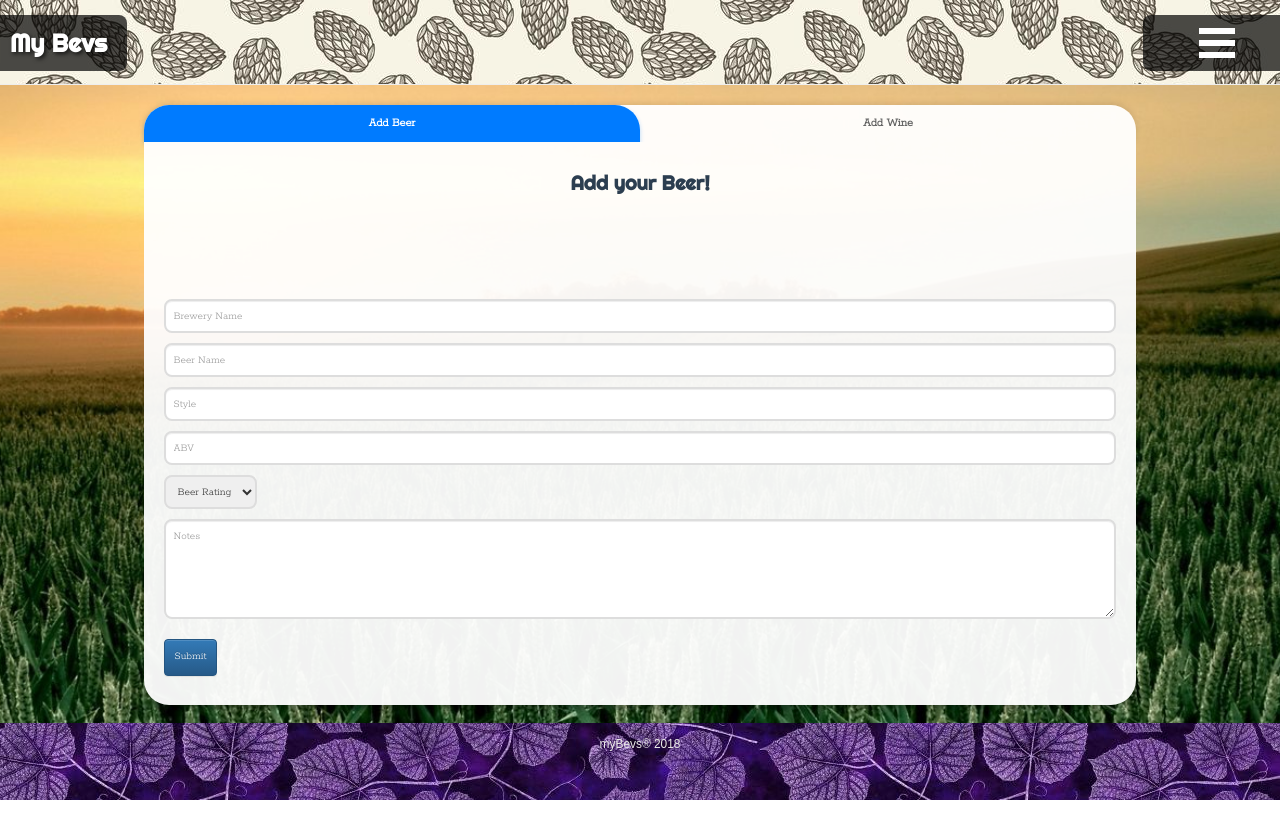
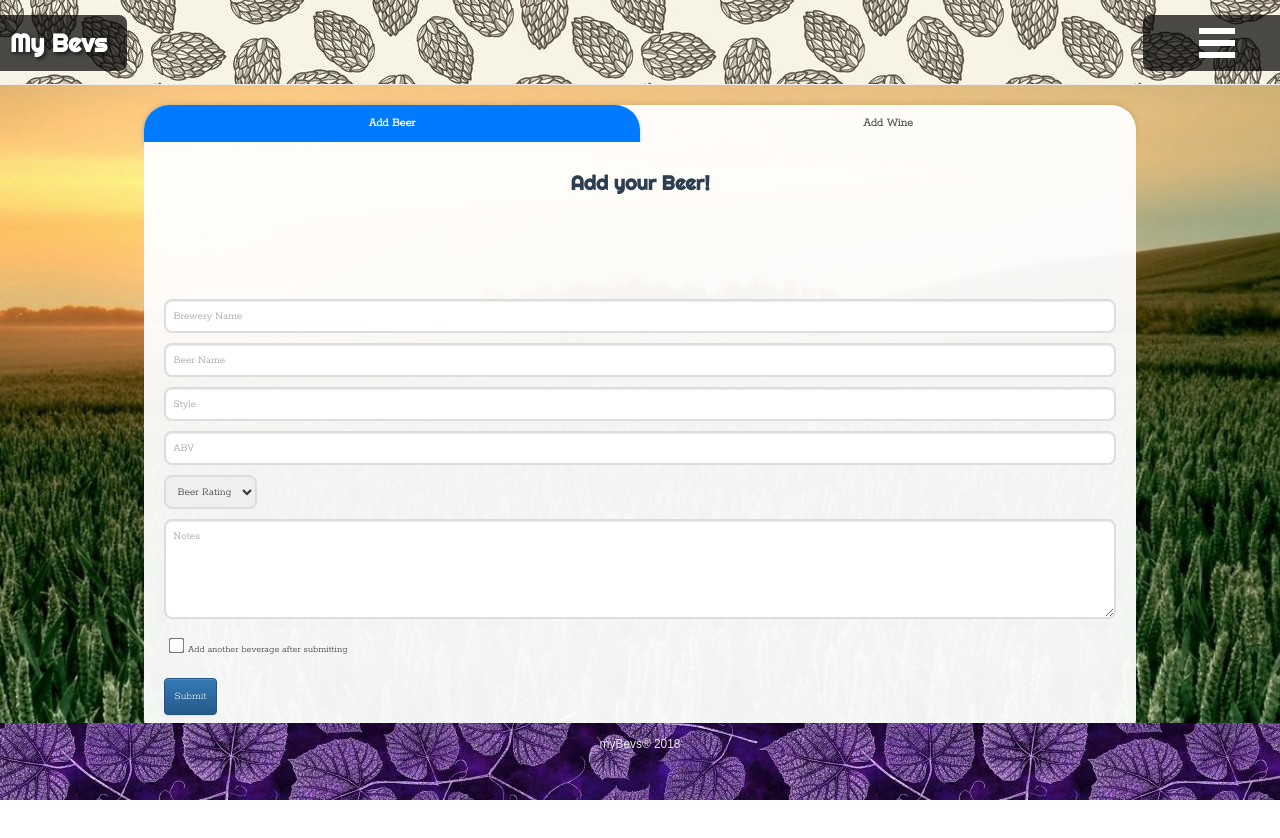
Before and after one commit to NicholasMunson/tower-Frontend, a React (Create React App) app in the folder my-bevs/: page /add in a window 1280 px wide. Shown: the top 838 px of the page. Built offline with nearby package versions, Linux system fonts and the light colour scheme; no server answers.

Commit message:
Enhance Add and AddBeverage Components: Implement tab change notification to parent component and add navigation functionality after beverage submission. Introduce "Add Another" checkbox for improved user experience and update styles accordingly.

```diff
--- a/my-bevs/src/components/Add.js
+++ b/my-bevs/src/components/Add.js
@@ -7,6 +7,10 @@ const Add = (props) => {
 
   const handleChangeDisplay = (newDisplay) => {
     setDisplay(newDisplay);
+    // Notify parent component about tab change
+    if (props.onTabChange) {
+      props.onTabChange(newDisplay);
+    }
   };
 
   return (
@@ -32,7 +36,11 @@ const Add = (props) => {
         </div>
 
         <div className="tab-content">
-          <AddBeverage type={display} onBeverageAdded={props.onBeverageAdded} />
+          <AddBeverage
+            type={display}
+            onBeverageAdded={props.onBeverageAdded}
+            onNavigateToList={props.onNavigateToList}
+          />
         </div>
       </div>
     </Fragment>
--- a/my-bevs/src/components/AddBeverage.js
+++ b/my-bevs/src/components/AddBeverage.js
@@ -3,7 +3,7 @@ import { Form, Button } from "react-bootstrap";
 import { API_ENDPOINTS } from "../config/api";
 import "../styles/add.css";
 
-const AddBeverage = ({ type, onBeverageAdded }) => {
+const AddBeverage = ({ type, onBeverageAdded, onNavigateToList }) => {
   const isBeer = type === "beer";
 
   const [formData, setFormData] = useState({
@@ -19,6 +19,8 @@ const AddBeverage = ({ type, onBeverageAdded }) => {
     ABV: "",
     notes: "",
   });
+
+  const [addAnother, setAddAnother] = useState(false);
 
   const handleSubmit = (event) => {
     event.preventDefault();
@@ -68,6 +70,10 @@ const AddBeverage = ({ type, onBeverageAdded }) => {
         // Refresh the data in parent component
         if (onBeverageAdded) {
           onBeverageAdded();
+        }
+        // Navigate based on addAnother checkbox
+        if (!addAnother && onNavigateToList) {
+          onNavigateToList();
         }
       })
       .catch((err) => {
@@ -196,6 +202,19 @@ const AddBeverage = ({ type, onBeverageAdded }) => {
                 placeholder="Notes"
               />
             </Form.Group>
+
+            {/* Add Another Checkbox */}
+            <Form.Group className="mb-3">
+              <Form.Check
+                type="checkbox"
+                id="addAnother"
+                label="Add another beverage after submitting"
+                checked={addAnother}
+                onChange={(e) => setAddAnother(e.target.checked)}
+                className="add-another-checkbox"
+              />
+            </Form.Group>
+
             <Button type="submit" variant="primary" className="form-btn">
               Submit
             </Button>
--- a/my-bevs/src/components/App.js
+++ b/my-bevs/src/components/App.js
@@ -1,5 +1,10 @@
 import React, { useState, useEffect } from "react";
-import { BrowserRouter as Router, Routes, Route } from "react-router-dom";
+import {
+  BrowserRouter as Router,
+  Routes,
+  Route,
+  useNavigate,
+} from "react-router-dom";
 import Header from "./Header";
 import BeerList from "./BeerList";
 import WineList from "./WineList";
@@ -12,6 +17,34 @@ import DeleteConfirmationModal from "./DeleteConfirmationModal";
 import { API_ENDPOINTS } from "../config/api";
 import "../styles/App.css";
 import PieChartHome from "./PieChartHome";
+
+// Wrapper component for Add route to use useNavigate hook
+const AddWrapper = ({ beerData, onBeverageAdded }) => {
+  const navigate = useNavigate();
+  const [currentTab, setCurrentTab] = useState("beer");
+
+  const handleNavigateToList = () => {
+    // Navigate to the appropriate list based on current tab
+    if (currentTab === "beer") {
+      navigate("/beer-list");
+    } else {
+      navigate("/wine-list");
+    }
+  };
+
+  const handleTabChange = (tab) => {
+    setCurrentTab(tab);
+  };
+
+  return (
+    <Add
+      beerData={beerData}
+      onBeverageAdded={onBeverageAdded}
+      onNavigateToList={handleNavigateToList}
+      onTabChange={handleTabChange}
+    />
+  );
+};
 
 const App = () => {
   const [beerData, setBeerData] = useState([]);
@@ -73,7 +106,10 @@ const App = () => {
     })
       .then((response) => response)
       .then(handleErrors)
-      .then(dataSet);
+      .then(dataSet)
+      .catch((error) => {
+        console.error("Delete error:", error);
+      });
   };
 
   const handleWineDelete = (event, id) => {
@@ -86,7 +122,10 @@ const App = () => {
     })
       .then((response) => response)
       .then(handleErrors)
-      .then(dataSet);
+      .then(dataSet)
+      .catch((error) => {
+        console.error("Delete error:", error);
+      });
   };
 
   const handleErrors = (response) => {
@@ -274,11 +313,7 @@ const App = () => {
             <Route
               path="/add"
               element={
-                <Add
-                  beerData={beerData}
-                  handleDisplayChange={handleDisplayChange}
-                  onBeverageAdded={dataSet}
-                />
+                <AddWrapper beerData={beerData} onBeverageAdded={dataSet} />
               }
             />
           </Routes>
--- a/my-bevs/src/styles/add.css
+++ b/my-bevs/src/styles/add.css
@@ -181,6 +181,32 @@ textarea.form-control {
   }
 }
 
+/* Add Another Checkbox Styling */
+.add-another-checkbox {
+  margin-top: 1rem;
+  padding: 0.5rem;
+  background-color: rgba(255, 255, 255, 0.1);
+  border-radius: 8px;
+  border: 1px solid rgba(255, 255, 255, 0.2);
+}
+
+.add-another-checkbox .form-check-input {
+  margin-right: 0.5rem;
+  transform: scale(1.2);
+}
+
+.add-another-checkbox .form-check-label {
+  color: #333;
+  font-weight: 500;
+  font-size: 1rem;
+  cursor: pointer;
+}
+
+.add-another-checkbox:hover {
+  background-color: rgba(255, 255, 255, 0.15);
+  border-color: rgba(255, 255, 255, 0.3);
+}
+
 @media (max-width: 480px) {
   .tab-button {
     padding: 0.6rem 0.5rem;
@@ -191,4 +217,13 @@ textarea.form-control {
     margin: 0 2% 20px 2%;
     margin-top: 0;
   }
+
+  .add-another-checkbox {
+    margin-top: 0.8rem;
+    padding: 0.4rem;
+  }
+
+  .add-another-checkbox .form-check-label {
+    font-size: 0.9rem;
+  }
 }
--- a/my-bevs/src/styles/beerCard.css
+++ b/my-bevs/src/styles/beerCard.css
@@ -2,7 +2,7 @@
 .wine-card {
   text-align: center;
   color: azure;
-  background-color: rgba(0, 0, 0, 0.5);
+  background-color: rgba(0, 0, 0, 0.7);
   border-radius: 15px;
   margin: 0;
   padding: 1rem;
--- a/my-bevs/src/styles/modal.css
+++ b/my-bevs/src/styles/modal.css
@@ -5,7 +5,7 @@
   left: 0;
   width: 100%;
   height: 100%;
-  background-color: rgba(0, 0, 0, 0.5);
+  background-color: rgba(0, 0, 0, 0.7);
   z-index: 10000;
   display: flex;
   justify-content: center;
```
